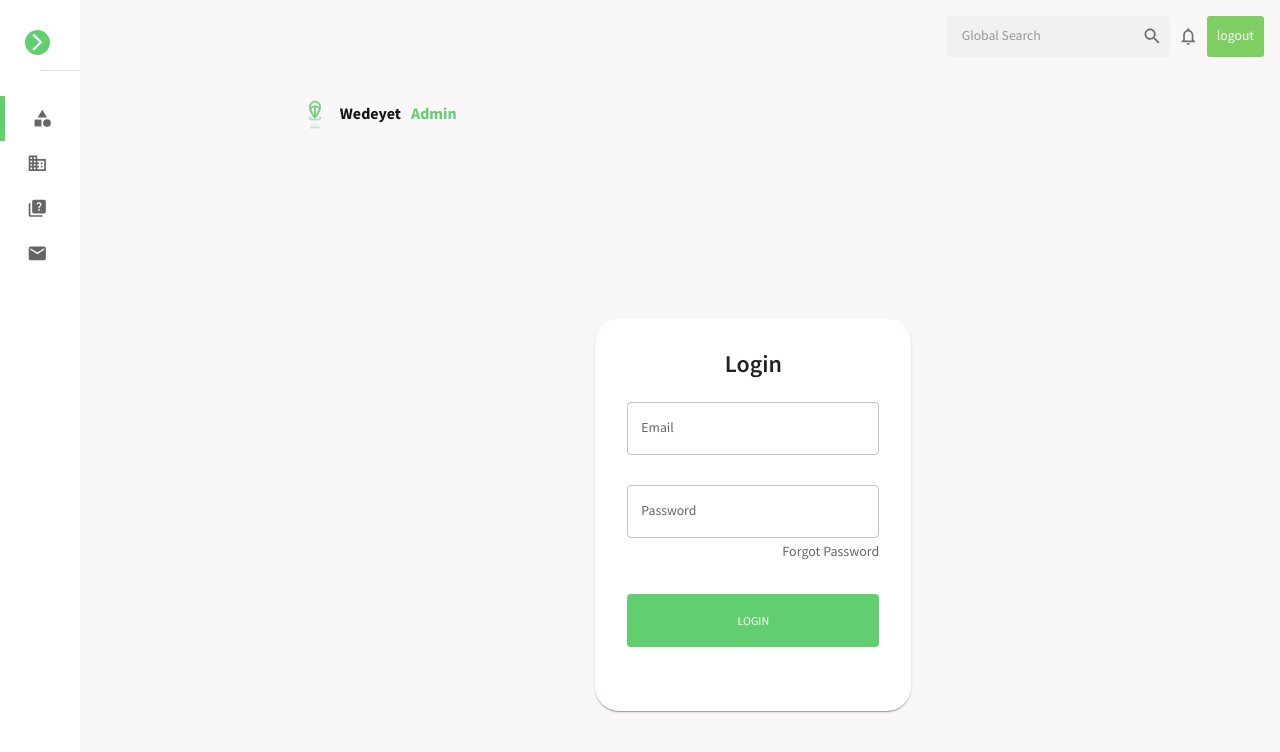
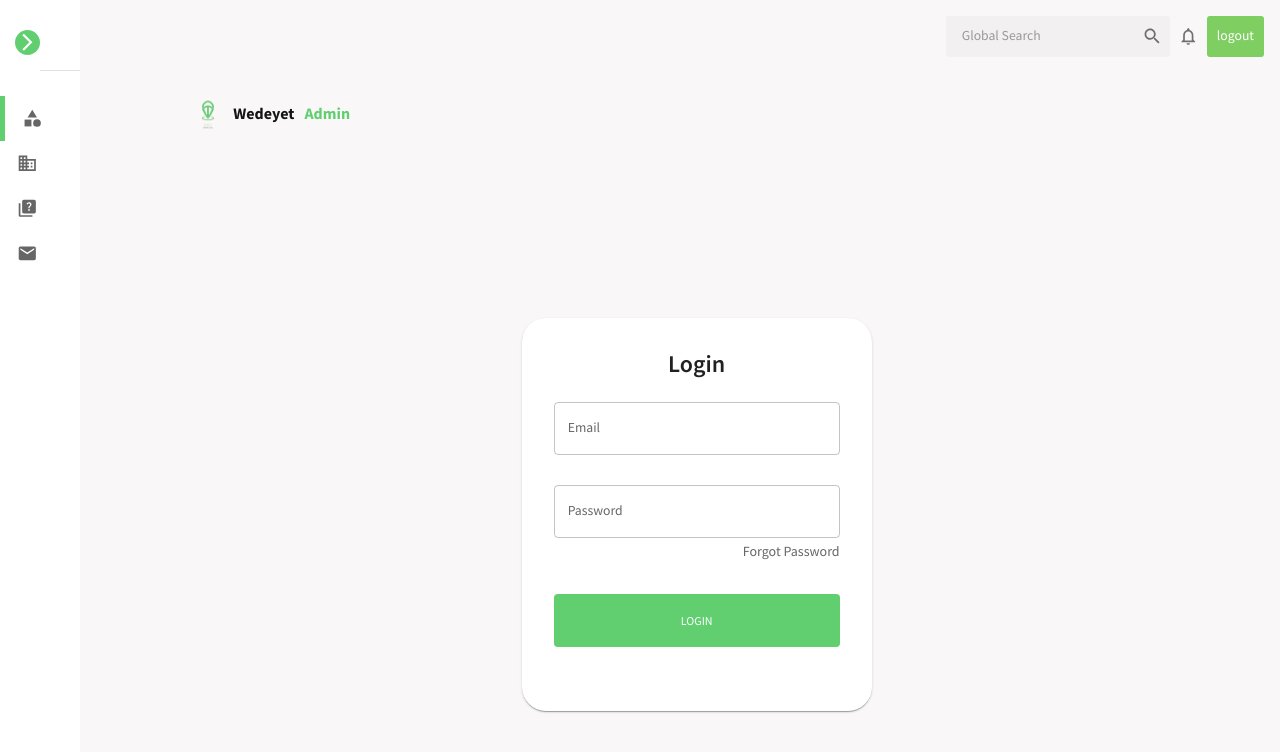
Before and after one commit to abrhamtafere/Wedeyet-admin-front, a React (Create React App) app: page /login in a window 1280 px wide. Both pictures are taken after a click on the item 135 px from the left and 45 px from the top of the page. Shown: the top 752 px of the page. Built offline with nearby package versions, Linux system fonts and the light colour scheme.

Commit message:
major change on layout

```diff
--- a/src/App.js
+++ b/src/App.js
@@ -28,7 +28,7 @@ function App() {
     'ADMIN': 2001,
     'SUPERADMIN': 5150
   }
-  const [isSidebar, setIsSidebar] = useState(true);
+  const [isSidebarOn, setIsSidebar] = useState(true);
   const [theme, colorMode] = useMode();
 
   return (
@@ -37,11 +37,13 @@ function App() {
         <CssBaseline />
         <div className="app">
         <Grid container spacing={10}>
-        <Grid item xs={12} sm={3} md={2}>
-        <Sidebar/>
-      </Grid>
+     { isSidebarOn?  <Grid item xs={12} sm={3} md={2}>
+        <Sidebar isSidebarOn={isSidebarOn} setIsSidebar={setIsSidebar}/>
+      </Grid>:<Grid item xs={12} sm={3} md={1}>
+        <Sidebar  setIsSidebar={setIsSidebar}/>
+      </Grid>}
 
-      <Grid item xs={12} sm={9} md={10}>
+    { isSidebarOn? <Grid item xs={12} sm={9} md={10}>
       <main className="content">
             {!token && <Topbar setIsSidebar={setIsSidebar} />}
             <Routes>
@@ -61,17 +63,31 @@ function App() {
 
               {/* </Route> */}
 
+            </Routes>
+          </main>
+      </Grid>:<Grid item xs={12} sm={9} md={11}>
+      <main className="content">
+            {!token && <Topbar setIsSidebar={setIsSidebar} />}
+            <Routes>
+              <Route path="/login" element={<LoginPage />} />
+              <Route path="/unauthorized" element={<Unauthorized />} />
+              {/* <Route element={<ProtectedRoute allowedRoles={["ADMIN", "SUPERADMIN"]} />}> */}
+                <Route exact path="/" element={<Category />} />
+                <Route path="/categorys" element={<Category />} />
+                <Route path="/businesses" element={<Business />} />
+                <Route path="/faq" element={<Faq />} />
+                <Route path="/emailtemplate" element={<EmailTemplate />} />
 
-              {/* <Route path="/categorys" element={token?<Category />: <Navigate to="/login" />} />
-            <Route path="/businesses" element={token?<Business />:<LoginPage/>} />
-            <Route path="/faq" element={token ?<Faq />:<LoginPage/>} />
-            <Route path="/emailtemplate" element={token ?<EmailTemplate />:<LoginPage/>} />
-            <Route exact path="/superAdminPage" element={<SuperAdmin />} />
-            <Route exact path="/adminPage" element={<AdminPage />} /> */}
+
+              {/* </Route> */}
+              {/* <Route element={<ProtectedRoute allowedRoles={["SUPERADMIN"]} />}> */}
+                <Route path="/superAdminPage" element={<SuperAdmin />} />
+
+              {/* </Route> */}
 
             </Routes>
           </main>
-      </Grid>
+      </Grid>}
       </Grid>
 
 
--- a/src/components/Login/LoginForm.js
+++ b/src/components/Login/LoginForm.js
@@ -35,9 +35,6 @@ const LoginForm = () => {
   const navigate = useNavigate();
   const isNonMobile = useMediaQuery("(min-width:600px)");
 
-
-
-
   const login = async (values, onSubmitProps) => {
     const loggedInResponse = await fetch("api/auth/login", {
       method: "POST",
@@ -59,7 +56,7 @@ const LoginForm = () => {
   };
 
   const handleFormSubmit = async (values, onSubmitProps) => {
- await login(values, onSubmitProps);
+   await login(values, onSubmitProps);
 
   };
 
--- a/src/components/global/Sidebar.jsx
+++ b/src/components/global/Sidebar.jsx
@@ -43,12 +43,16 @@ const Item = ({ title, to, icon, selected, setSelected }) => {
   );
 };
 
-const Sidebar = () => {
+const Sidebar = ({ setIsSidebar, isSidebarOn }) => {
   const theme = useTheme();
   const colors = tokens(theme.palette.mode);
   const [isCollapsed, setIsCollapsed] = useState(false);
   const [selected, setSelected] = useState("Categorys");
-
+  const handleCollapse = () => {
+    setIsCollapsed(!isCollapsed)
+    setIsSidebar(!isSidebarOn)
+    console.log("isSidebarOn")
+  }
   return (
     <Box display="flex"
       sx={{
@@ -64,7 +68,7 @@ const Sidebar = () => {
           backgroundColor: "transparent !important",
         },
         "& .pro-inner-item": {
-          padding: "5px 35px 5px 20px !important",
+          padding: "5px 35px 5px 10px !important",
         },
         "& .pro-inner-item:hover": {
 
@@ -84,8 +88,8 @@ const Sidebar = () => {
         <Menu iconShape="square">
           {/* LOGO AND MENU ICON */}
           <MenuItem
-
-            onClick={() => setIsCollapsed(!isCollapsed)}
+            onClick={() => handleCollapse()}
+            // onClick={() => setIsCollapsed(!isCollapsed)}
             icon={isCollapsed ?
               <Box backgroundColor={colors.greenAccent[500]} color="white" borderRadius="100%" p="10px" height="25px" width="25px" alignItems="center" justifyContent
                 ="center" display="flex">
@@ -105,7 +109,7 @@ const Sidebar = () => {
 
               >
 
-                <IconButton onClick={() => setIsCollapsed(!isCollapsed)}>
+                <IconButton onClick={() => handleCollapse()}>
                   <Box backgroundColor={colors.greenAccent[500]} color="white" borderRadius="100%" p="10px" height="25px" width="25px" alignItems="center" justifyContent
                     ="center" display="flex">
                     <ArrowBackIosNewIcon />
```
